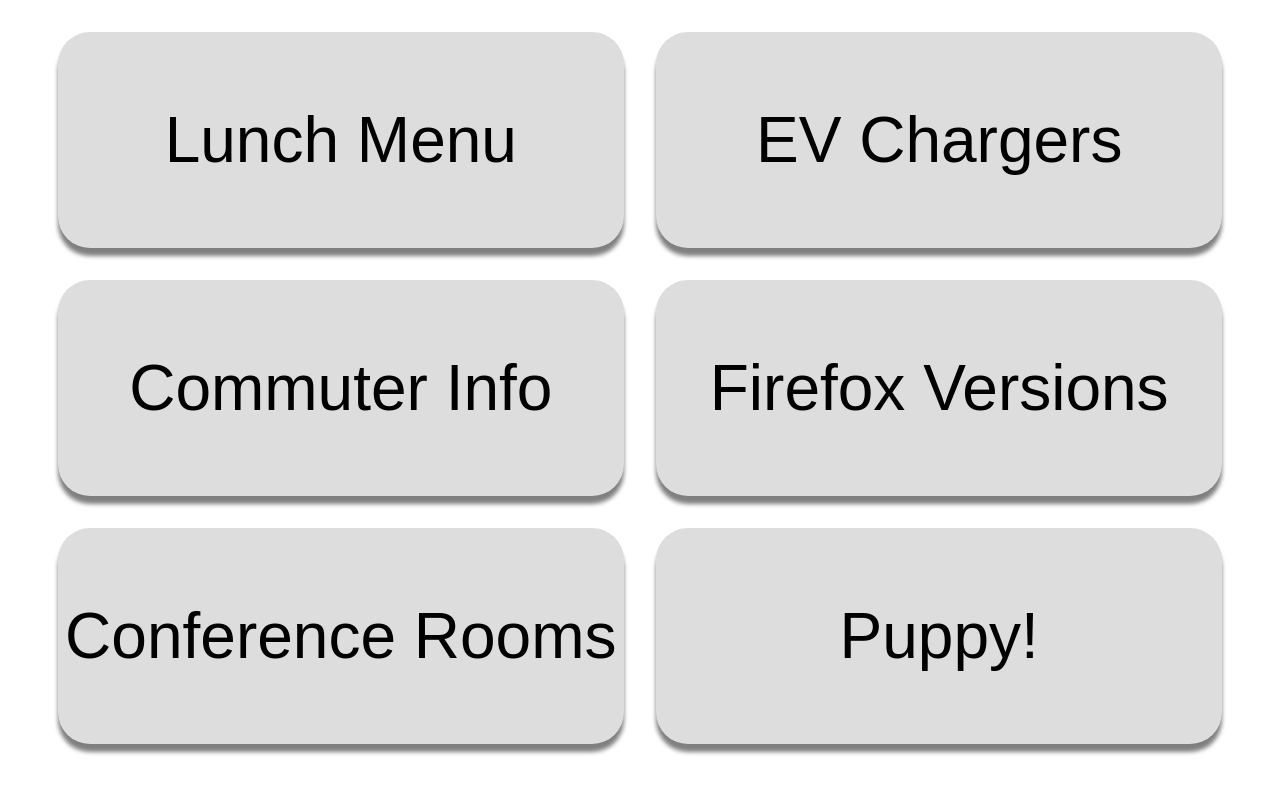
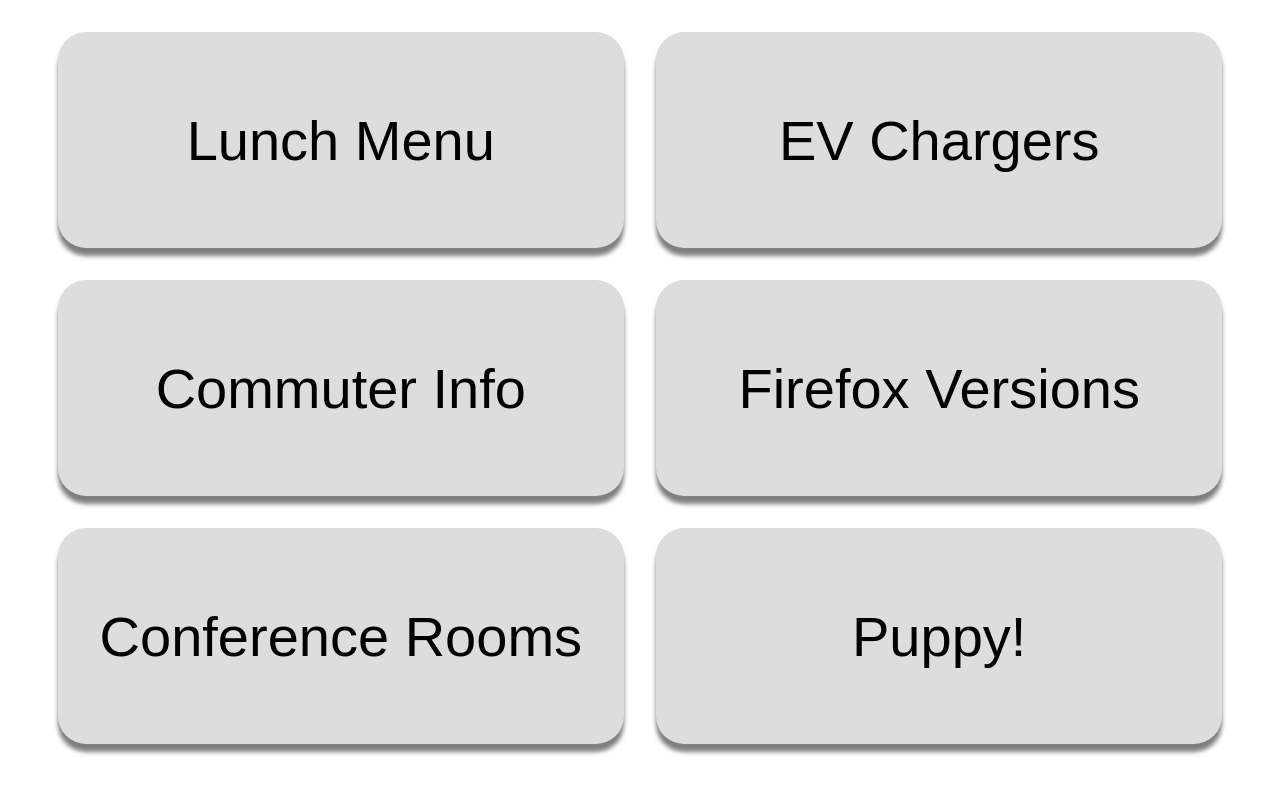
Before and after one commit to potch/corsica-remote, a plain HTML site: page corsica-remote.html in a window 1280 px wide. Drawn offline with Linux system fonts and the light colour scheme.

Commit message:
layout is the worst. css is the worst

```diff
--- a/corsica-remote.html
+++ b/corsica-remote.html
@@ -25,14 +25,16 @@
       }
       button {
         display: inline-block;
+        vertical-align: middle;
         border: 0 none;
         background: #ddd;
         border-radius: .5em;
         margin: 2vmin;
         width: calc(48vw - 6vmin);
         height: calc(33vh - 6vmin);
-        font-size: 8vmin;
+        font-size: 7vmin;
         box-shadow: 0 1vmin .5vmin rgba(0,0,0,.5);
+        -webkit-appearance: none;
       }
       button:active {
         background: #aaa;
```
